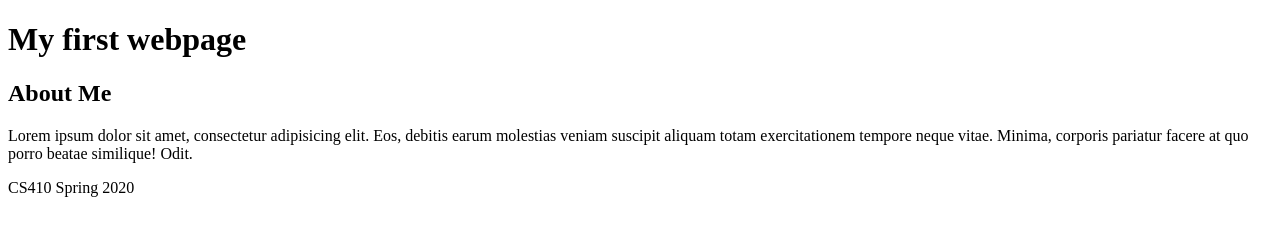
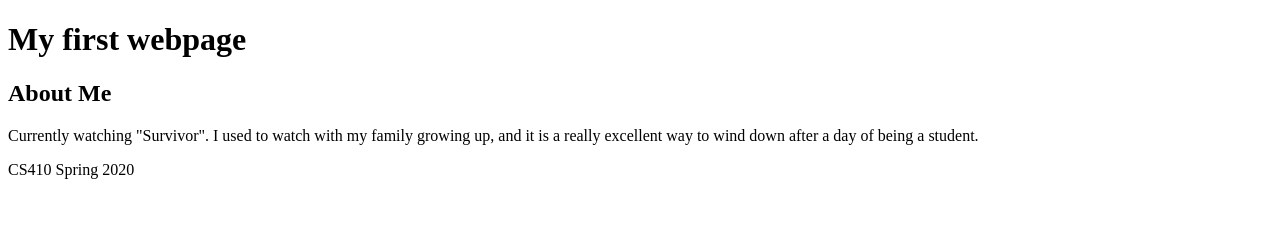
Before and after one commit to kaimmej/updated_california_site, a plain HTML site: page index.html in a window 1280 px wide. Drawn offline with Linux system fonts and the light colour scheme.

Commit message:
Included an aside about me and my favorite tv show right now.

```diff
--- a/index.html
+++ b/index.html
@@ -19,7 +19,7 @@
 
        <aside>
       <h2>About Me</h2>
-      <p>Lorem ipsum dolor sit amet, consectetur adipisicing elit. Eos, debitis earum molestias veniam suscipit aliquam totam exercitationem tempore neque vitae. Minima, corporis pariatur facere at quo porro beatae similique! Odit.</p>
+      <p>Currently watching "Survivor". I used to watch with my family growing up, and it is a really excellent way to wind down after a day of being a student. </p>
         </aside>
 
    </div>
```
